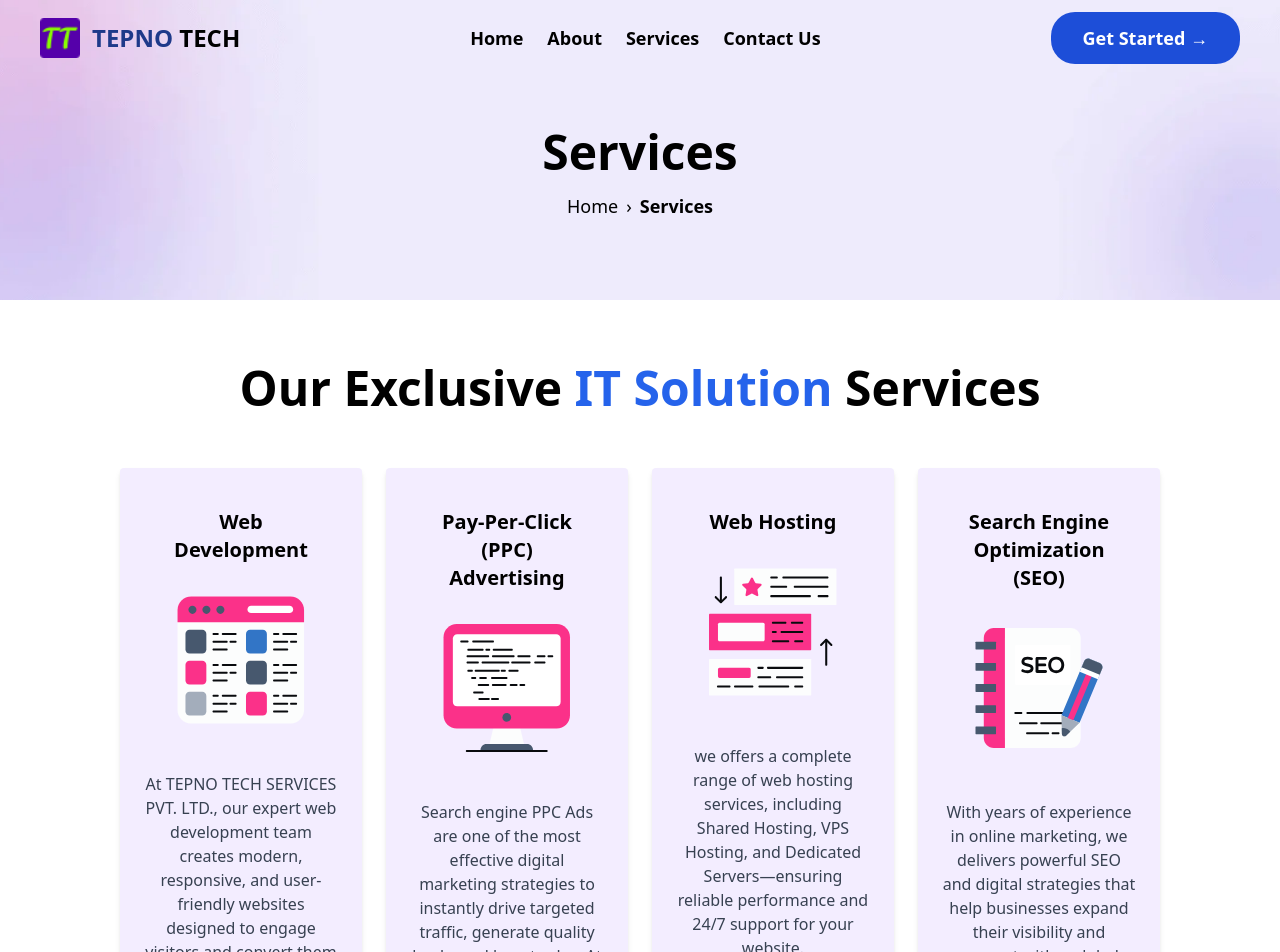
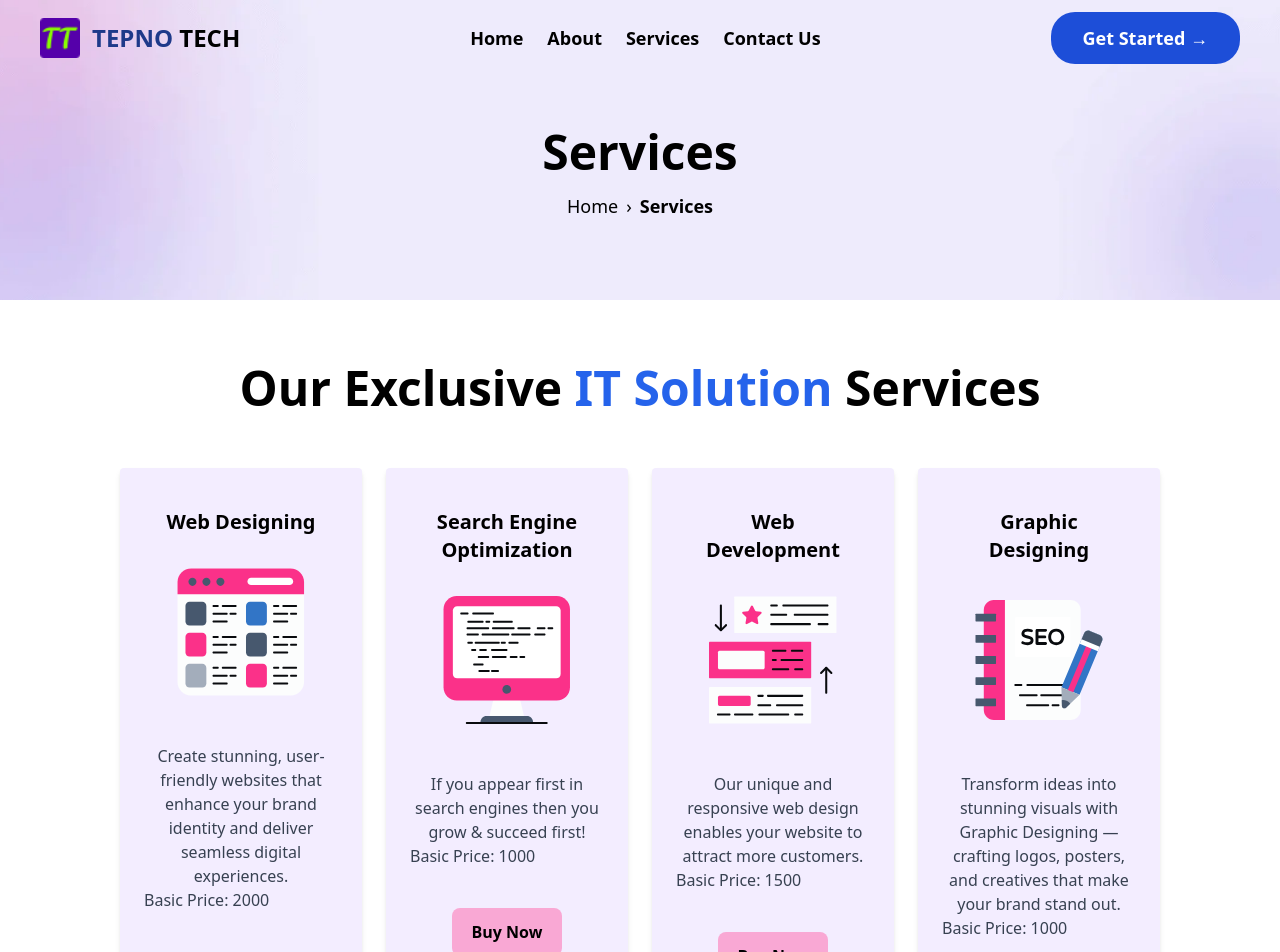
Before and after one commit to regentainternstional/tepnotech, a React (Vite) app in the folder frontend/: page /services in a window 1280 px wide. Shown: the top 952 px of the page. Built offline with nearby package versions, Linux system fonts and the light colour scheme.

Commit message:
updaet the cards

```diff
--- a/frontend/src/components/Card.jsx
+++ b/frontend/src/components/Card.jsx
@@ -34,6 +34,7 @@ const Card = () => {
             Create stunning, user-friendly websites that enhance your brand
             identity and deliver seamless digital experiences.
           </p>
+          <p className="text-gray-700 ">Basis Price: 1000 Rs</p>
           <Btn
             // onClick={() => setShowPopup(true)}
             onClick={() =>
@@ -57,6 +58,7 @@ const Card = () => {
           <p className="text-sm md:text-base text-gray-700 mt-4">
             If you appear first in search engines then you grow & succeed first!
           </p>
+          <p className="text-gray-700 ">Basis Price: 1500 Rs</p>
           <Btn
             // onClick={() => setShowPopup(true)}
             onClick={() =>
@@ -83,6 +85,7 @@ const Card = () => {
             Our unique and responsive web design enables your website to attract
             more customers.
           </p>
+          <p className="text-gray-700 ">Basis Price: 2000 Rs</p>
           <Btn
             // onClick={() => setShowPopup(true)}
             onClick={() =>
@@ -112,6 +115,7 @@ const Card = () => {
             crafting logos, posters, and creatives that make your brand stand
             out.
           </p>
+          <p className="text-gray-700 ">Basis Price: 1000 Rs</p>
           <Btn
             // onClick={() => setShowPopup(true)}
             onClick={() =>
--- a/frontend/src/components/ServiceCard.jsx
+++ b/frontend/src/components/ServiceCard.jsx
@@ -16,28 +16,32 @@ const ServiceCard = () => {
 
   const services = [
     {
-      title: "Web Development",
+      title: "Web Designing",
       image: devIcon,
       description:
-        "At TEPNO TECH SERVICES PVT. LTD., our expert web development team creates modern, responsive, and user-friendly websites designed to engage visitors and convert them into customers. Our latest and unique mobile-friendly web designs ensure a seamless experience across all devices, helping your business grow online.",
+        "Create stunning, user-friendly websites that enhance your brand identity and deliver seamless digital experiences.",
+      basicPrice: "2000",
     },
     {
-      title: "Pay-Per-Click (PPC) Advertising",
+      title: "Search Engine Optimization",
       image: ppcIcon,
       description:
-        "Search engine PPC Ads are one of the most effective digital marketing strategies to instantly drive targeted traffic, generate quality leads, and boost sales. At TEPNO TECH SERVICES PVT. LTD., our expert PPC campaign management ensures your ads reach the right audience at the right time for maximum ROI.",
+        "If you appear first in search engines then you grow & succeed first!",
+      basicPrice: "1000",
     },
     {
-      title: "Web Hosting",
+      title: "Web Development",
       image: hostingIcon,
       description:
-        "we offers a complete range of web hosting services, including Shared Hosting, VPS Hosting, and Dedicated Servers—ensuring reliable performance and 24/7 support for your website.",
+        "Our unique and responsive web design enables your website to attract more customers.",
+      basicPrice: "1500",
     },
     {
-      title: "Search Engine Optimization (SEO)",
+      title: "Graphic Designing",
       image: seoIcon,
       description:
-        "With years of experience in online marketing, we delivers powerful SEO and digital strategies that help businesses expand their visibility and connect with a global audience.",
+        "Transform ideas into stunning visuals with Graphic Designing — crafting logos, posters, and creatives that make your brand stand out.",
+      basicPrice: "1000",
     },
     // {
     //   title: "Digital Marketing",
@@ -85,6 +89,9 @@ const ServiceCard = () => {
               className="w-32 h-32  mx-auto mb-12"
             />
             <p className="text-base text-gray-700">{service.description}</p>
+            <p className="text-gray-700 text-start">
+              Basic Price: {service.basicPrice}
+            </p>
             <button
               className="bg-pink-300 font-bold mt-10 px-5 py-3 text-black rounded-lg "
               onClick={() =>
```
